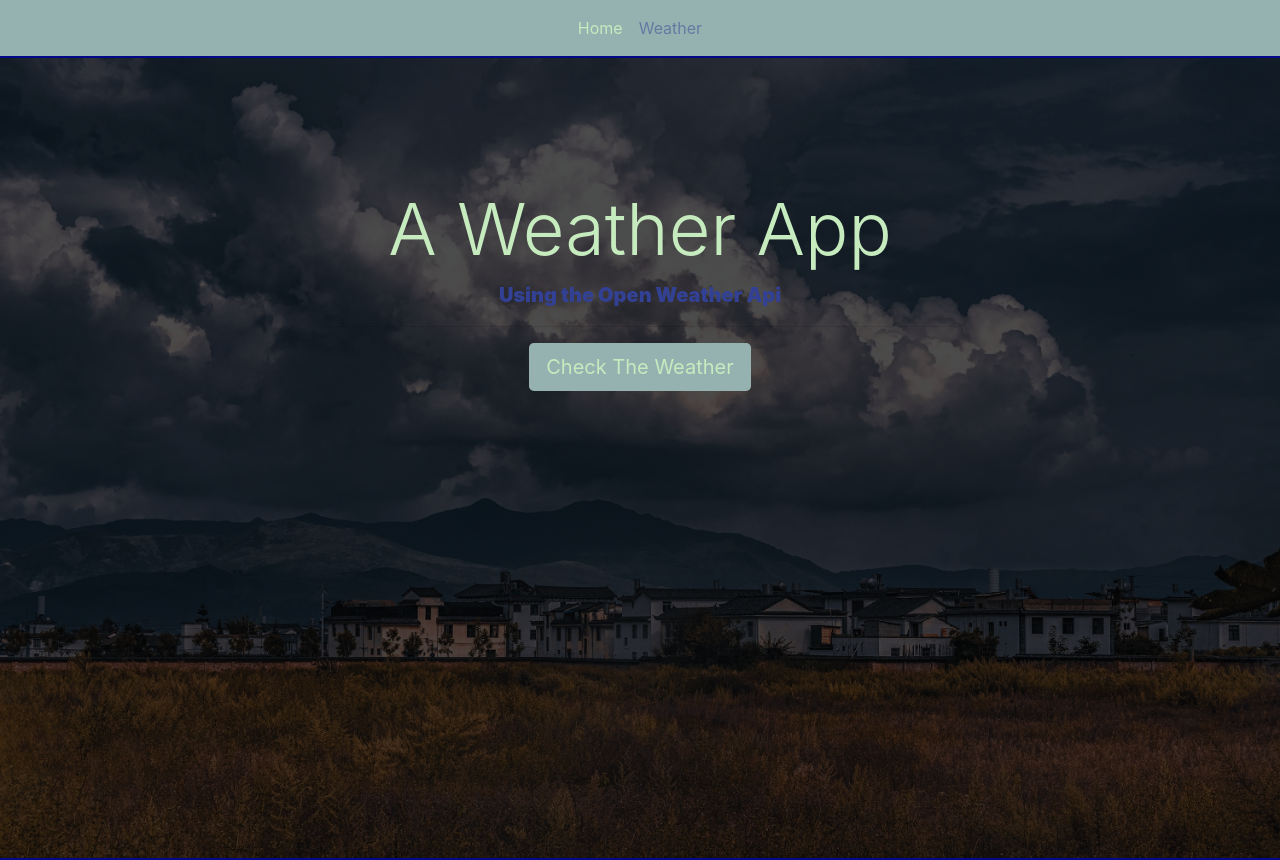
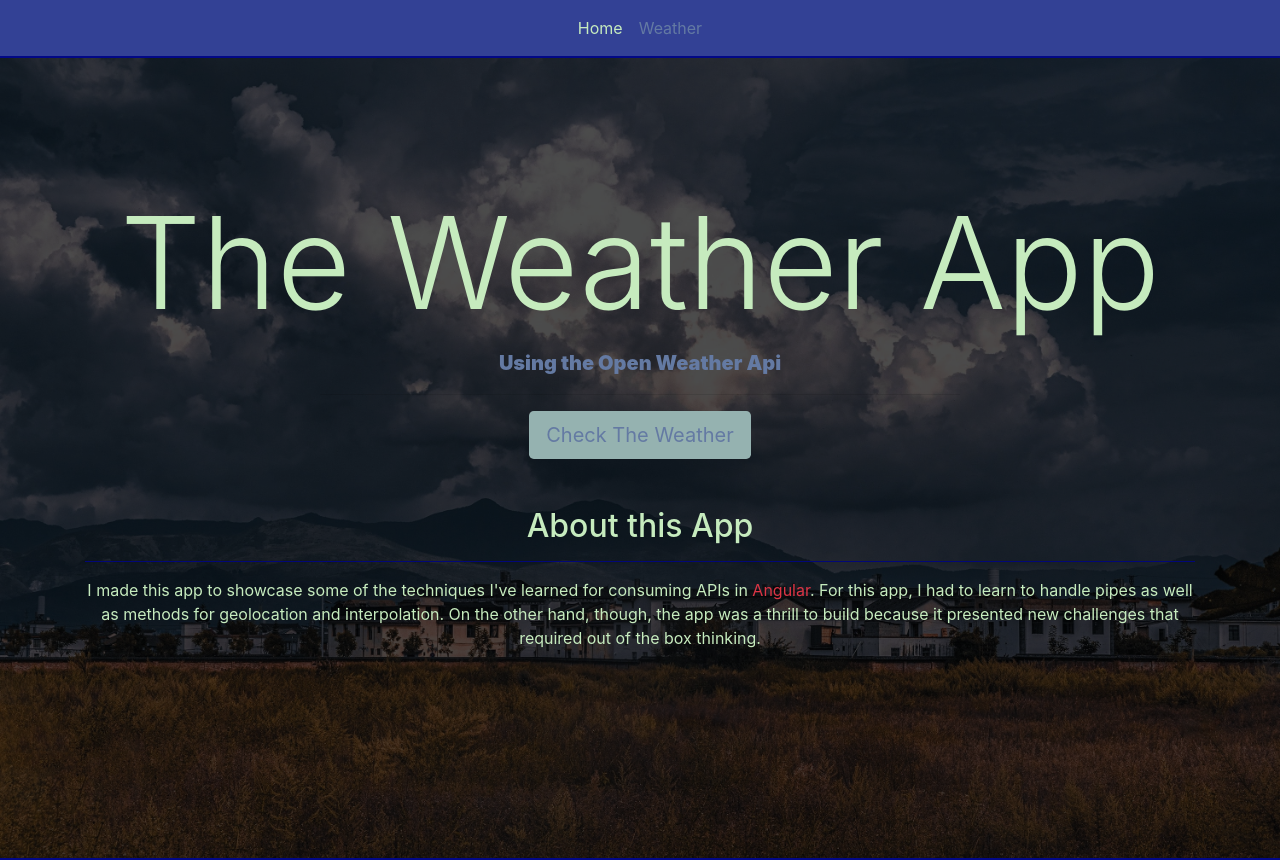
Before and after one commit to SandyAbdullahi/Angular-weather-app, an Angular app: page /home in a window 1280 px wide. Shown: the top 860 px of the page. Built offline with nearby package versions, Linux system fonts and the light colour scheme.

Commit message:
add about sectoin to home and add htaccess file for deployment

```diff
--- a/angular.json
+++ b/angular.json
@@ -25,7 +25,8 @@
             "aot": false,
             "assets": [
               "src/favicon.ico",
-              "src/assets"
+              "src/assets",
+              "src/.htaccess"
             ],
             "styles": [
               "src/app/styles/custom-theme.scss",
--- a/src/app/components/home/home.component.html
+++ b/src/app/components/home/home.component.html
@@ -1,11 +1,16 @@
 <div class="main-header">
   <div class="jumbotron-fluid text-center vh-100">
-    <h1 class="display-3 ">A Weather App</h1>
+    <h1 class="display-3 title">The Weather App</h1>
     <p class="lead">Using the Open Weather Api</p>
     <hr class="mx-auto w-50">
 
     <p class="lead">
-      <a class="btn body-bg btn-lg" [routerLink]="['/weather']"  role="button">Check The Weather</a>
+      <a class="btn body-bg btn-lg text-alt" [routerLink]="['/weather']"  role="button">Check The Weather</a>
     </p>
+    <div class="container mt-5">
+      <h2>About this App</h2>
+      <hr class="bg-accent">
+      <p>I made this app to showcase some of the techniques I've learned for consuming APIs in <a href="http://angular.io/"><span class="text-danger">Angular</span></a>. For this app, I had to learn to handle pipes as well as methods for geolocation and interpolation. On the other hand, though, the app was a thrill to build because it presented new challenges that required out of the box thinking.</p>
+    </div>
   </div>
 </div>
--- a/src/app/components/home/home.component.sass
+++ b/src/app/components/home/home.component.sass
@@ -7,6 +7,13 @@
   background-color: #000000b3
   padding-top: 8rem
 
+
   .lead
-      color: $alt-bg
+      color: $alt-color
       font-weight: 900
+
+
+@media (min-width: 768px)
+  .main-header
+    .title
+      font-size: 8rem
--- a/src/app/components/weather/weather.component.html
+++ b/src/app/components/weather/weather.component.html
@@ -1,20 +1,22 @@
 <div class="container" >
   <div class="row">
-    <div class="col-md-4" *ngFor="let item of weather">
+    <div class="col-md-4" *ngFor="let item of current_climate">
       <mat-card class="m-2">
         <mat-card-header>
-          <!-- <div mat-card-avatar class="example-header-image"></div> -->
+          <div mat-card-avatar >
+            <img src="http://openweathermap.org/img/wn/{{item.weather[0].icon}}@2x.png" alt="">
+          </div>
           <mat-card-title>{{ item.name }}</mat-card-title>
-          <mat-card-subtitle>{{ item.main.temp|number }}</mat-card-subtitle>
+          <mat-card-subtitle class="text-warning font-weight-bold"><i class="fas fa-temperature-high    "></i> : {{ item.main.temp|number:'0.0-0'|slice:0:2 }}<span style='font-size:10px;'>&#8451;</span> </mat-card-subtitle>
+          <mat-card-subtitle class="text-info font-weight-bold"><i class="fa fa-cloud" aria-hidden="true"></i> : {{ item.main.humidity }}</mat-card-subtitle>
         </mat-card-header>
 
-        <mat-card-content>
-          <p>{{ item.weather.main }}</p>
-        </mat-card-content>
-        <!-- <mat-card-actions>
-          <button mat-button>LIKE</button>
-          <button mat-button>SHARE</button>
-        </mat-card-actions> -->
+        <mat-divider></mat-divider>
+        <mat-card-content class="p-2">
+          <p class="text-center">{{ item.weather[0].description|titlecase }}</p>
+          <p class="text-center"><i class="fas fa-wind text-primary"></i> {{ item.wind.speed }} </p>
+        </mat-card-content >
+          <mat-divider></mat-divider>
       </mat-card>
     </div>
   </div>
--- a/src/app/components/weather/weather.component.sass
+++ b/src/app/components/weather/weather.component.sass
@@ -0,0 +1,10 @@
+@import '../../styles/_colors'
+
+.container
+  margin: 2.5rem auto
+  .mat-card-title
+    font-size: 1.5rem
+    font-weight: bold
+    color: $accent
+  .mat-card-avatar
+    opacity: 0.5
--- a/src/app/components/weather/weather.component.ts
+++ b/src/app/components/weather/weather.component.ts
@@ -9,7 +9,9 @@ import { WeatherService } from "../../services/weather.service";
 })
 export class WeatherComponent implements OnInit {
 
-  weather: Weather[];
+  current_climate: Weather[];
+  climate_info: Weather[];
+
 
   constructor(private weatherSvc: WeatherService) { }
 
@@ -20,8 +22,10 @@ export class WeatherComponent implements OnInit {
 
   loadWeather():void{
     this.weatherSvc.get().subscribe(data => {
-      this.weather = data['list'];
-      console.log(data);
+      this.current_climate = data['list'].flatMap(i => i);
+      this.climate_info = data['list'].flatMap(i => i.weather);
+      console.log(this.current_climate);
+      // console.log(this.climate_info);
     })
   }
 
--- a/src/app/core/app.component.html
+++ b/src/app/core/app.component.html
@@ -1,6 +1,6 @@
 <div class="site">
 <div class="site-content">
-  <nav class="navbar navbar-expand bg-accent">
+  <nav class="navbar navbar-expand bg-alt-bg sticky-top">
       <div class="nav navbar-nav mx-auto">
           <a class="nav-item nav-link active" [routerLink]="['/home']" routerLinkActive="active" >Home <span class="sr-only">(current)</span></a>
           <a class="nav-item nav-link" [routerLink]="['/weather']" routerLinkActive="active" >Weather</a>
@@ -14,8 +14,8 @@
 
 
 <footer>
-  <div class="container-fluid text-center p-5">
-    <p>Copyright 2020 Abdullahinur Abdullahi</p>
+  <div class="container-fluid text-center bg-alt-bg p-5">
+    <p><i class="fa fa-copyright" aria-hidden="true"></i> Copyright 2020 Abdullahinur Abdullahi</p>
   </div>
 </footer>
 
--- a/src/app/services/weather.service.ts
+++ b/src/app/services/weather.service.ts
@@ -2,17 +2,27 @@
 import { Injectable } from '@angular/core';
 import { HttpClient } from '@angular/common/http';
 import { Observable } from 'rxjs';
-import { environment } from '../../environments/environment';
+
 import { Weather } from "../services/weather.model";
+
 
 @Injectable({
   providedIn: 'root'
 })
 export class WeatherService {
+
+  constructor(private httpClient: HttpClient) {
+
+  }
+
+
+
+
+
+
   API_KEY = 'a8f2a6d48d0be78d05902f4228fd9a05';
-  API_URL =  "https://api.openweathermap.org/data/2.5/find?lat=0.0236&lon=37.9062&cnt=24&appid=" + this.API_KEY;
+  API_URL =  `https://api.openweathermap.org/data/2.5/find?lat=-1.2724254&lon=36.7927116&&units=metric&cnt=24&appid=${this.API_KEY}`;
 
-  constructor(private httpClient: HttpClient) { }
 
   get():Observable<Weather[]>{
     return this.httpClient.get<Weather[]>(this.API_URL);
--- a/src/app/styles/_colors.sass
+++ b/src/app/styles/_colors.sass
@@ -10,3 +10,9 @@ $body-color: #C6EBBE
 
 .body-bg
   background-color: $body-bg
+
+.bg-accent
+  background-color: $accent
+
+.text-alt
+  color: $alt-color
```
Also changed, not shown: src/app/material.module.ts (+5 -2 lines), src/assets/weather_states/sunny_by_aaron.jpg (added), 1 other file (tests, documents, lock files or other folders).
